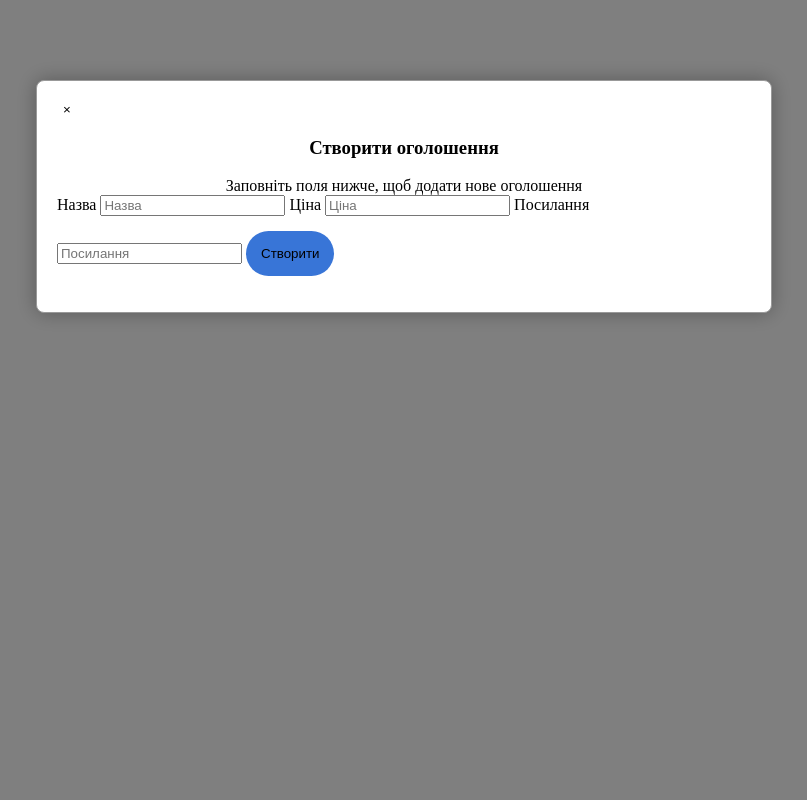
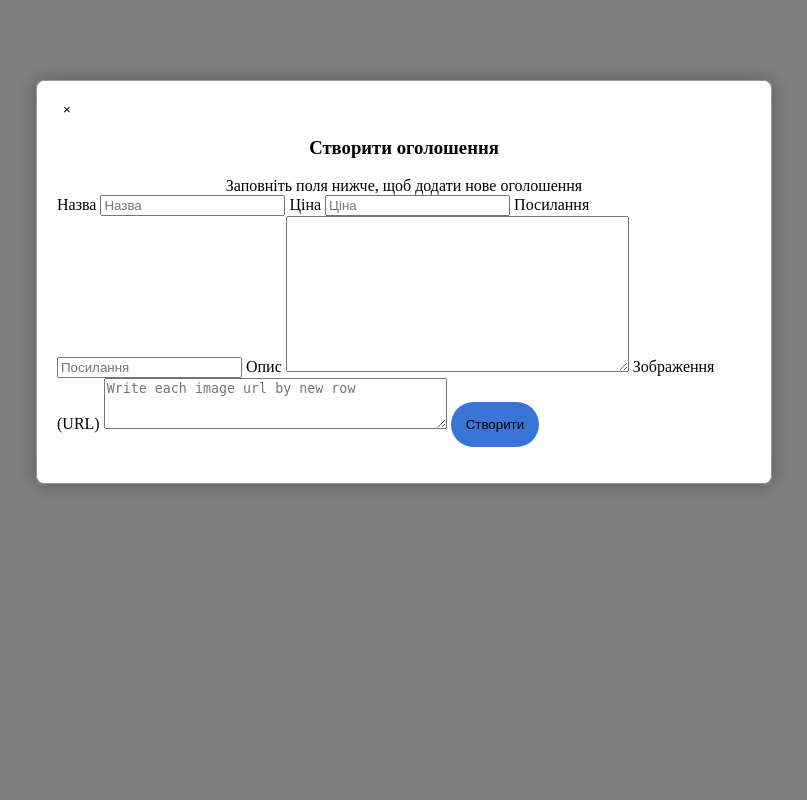
Before and after one commit to KrupkoOleh/Real-Estate-Aggregator, a Django app: page /create/ in a window 1280 px wide. Shown: the whole page, without its empty margins (236-1043 px from the left). Run offline with Django 5.2, Linux system fonts and the light colour scheme; data that the repository does not hold is empty; some libraries are stand-ins or nearby versions.

Commit message:
feat: add image url + description to create & update forms

```diff
--- a/dashboard/forms.py
+++ b/dashboard/forms.py
@@ -1,12 +1,24 @@
+import re
 from django import forms
+from django.core.validators import URLValidator
+from django.core.exceptions import ValidationError
+from django_ckeditor_5.widgets import CKEditor5Widget
 
-from dashboard.models import Listening
+from dashboard.models import Listening, Image
 
 
 class ListeningForm(forms.ModelForm):
+    image_urls = forms.CharField(
+        widget=forms.Textarea(attrs={'class': 'form-control', 'rows': 3,
+                                     'placeholder': 'Write each image url '
+                                                    'by new row'}),
+        required=False,
+        label="Image (URL)"
+    )
+
     class Meta:
         model = Listening
-        fields = ['title', 'price', 'link']
+        fields = ['title', 'price', 'link', 'description']
         widgets = {
             'title': forms.TextInput(attrs={'class': 'form-control',
                                             'placeholder': 'Назва'}),
@@ -14,7 +26,15 @@ class ListeningForm(forms.ModelForm):
                                               'placeholder': 'Ціна'}),
             'link': forms.URLInput(attrs={'class': 'form-control',
                                           'placeholder': 'Посилання'}),
+            'description': CKEditor5Widget(config_name='extends'),
         }
+
+    def __init__(self, *args, **kwargs):
+        super().__init__(*args, **kwargs)
+        if self.instance.pk:
+            images = self.instance.images.all()
+            self.fields['image_urls'].initial = '\n'.join([img.image_url
+                                                           for img in images])
 
     def clean_title(self):
         title = self.cleaned_data['title']
@@ -41,3 +61,53 @@ class ListeningForm(forms.ModelForm):
         if qs.exists():
             raise forms.ValidationError('Link already exists')
         return link
+
+    def _get_urls_from_text(self, text):
+        if not text:
+            return []
+
+        return [url.strip()
+                for url in re.split(r'[,\s\n]+', text)
+                if url.strip()]
+
+    def clean_image_urls(self):
+        image_urls_text = self.cleaned_data.get('image_urls', '')
+
+        if not image_urls_text:
+            return image_urls_text
+
+        urls = self._get_urls_from_text(image_urls_text)
+        validator = URLValidator()
+
+        for url in urls:
+            try:
+                validator(url)
+            except ValidationError:
+                raise forms.ValidationError(f'Incorrect URL: {url}')
+
+        return image_urls_text
+
+    def save(self, commit=True):
+        listening = super().save(commit=commit)
+
+        image_urls_text = self.cleaned_data.get('image_urls', '')
+
+        if self.instance.pk:
+            self.instance.images.all().delete()
+
+        if image_urls_text:
+            urls = self._get_urls_from_text(image_urls_text)
+            for url in urls:
+                Image.objects.create(listening=listening, image_url=url)
+
+        return listening
+
+
+class ImageForm(forms.ModelForm):
+    class Meta:
+        model = Image
+        fields = ['image_url']
+        widgets = {
+            'image_url': forms.URLInput(attrs={'class': 'form-control',
+                                               'placeholder': 'Image URL'}),
+        }
--- a/templates/parts/listening/modal-create.html
+++ b/templates/parts/listening/modal-create.html
@@ -33,6 +33,14 @@
                         {{ form.link }}
                         {{ form.link.errors }}
 
+                        <label for="{{ form.description.id_for_label }}" class="desc-form-input">Опис</label>
+                        {{ form.description }}
+                        {{ form.description.errors }}
+
+                        <label for="{{ form.image_urls.id_for_label }}" class="desc-form-input">Зображення (URL)</label>
+                        {{ form.image_urls }}
+                        {{ form.image_urls.errors }}
+
                         <button type="submit" class="btn-create">Створити</button>
                     </form>
                 </div>
```
Also changed, not shown: templates/parts/listening/modal-update.html (+8 -0 lines).
